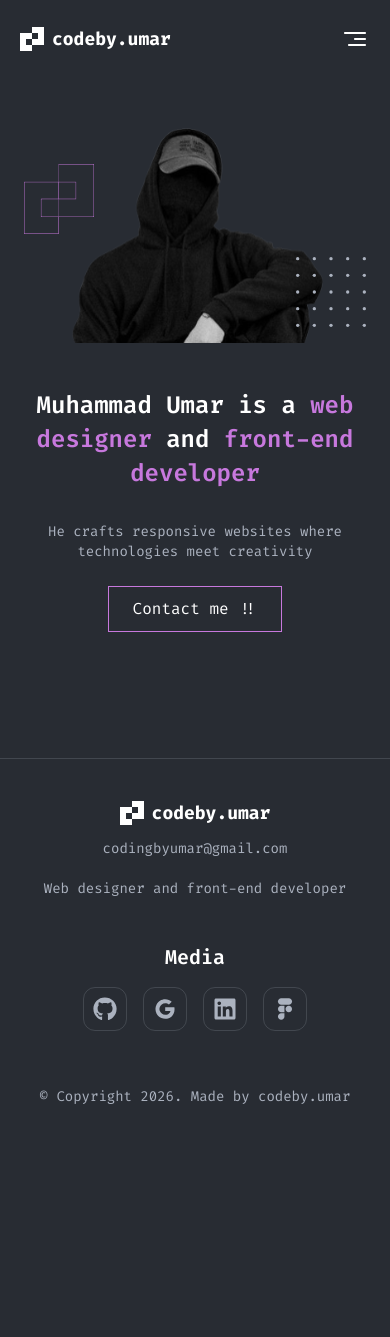
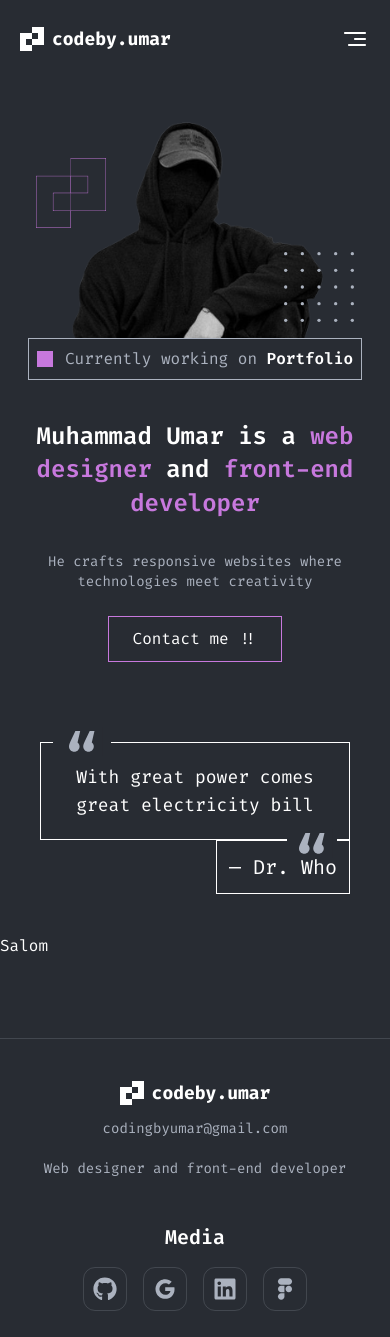
Before and after one commit to codeby-umar/codeby.umar, a React (Vite) app: page / in a window 390 px wide. Shown: the top 1337 px of the page. Before the commit the page ends 1147 px from the top, so only its background shows below. Built offline with nearby package versions, Linux system fonts and the light colour scheme.

Commit message:
responsive

```diff
--- a/src/components/others/HeroSection.jsx
+++ b/src/components/others/HeroSection.jsx
@@ -27,7 +27,7 @@ function HeroSection() {
             </button>
           </div>
         </div>
-
+        <div>
           <div className="relative flex justify-center w-full md:w-auto">
             <img
               src={images}
@@ -45,6 +45,13 @@ function HeroSection() {
               className="absolute right-2 bottom-4 z-50 w-17.5 sm:right-4 sm:bottom-6 sm:w-22.5 md:top-55 md:right-6 md:bottom-auto md:w-auto"
             />
           </div>
+          <div className="flex items-center gap-3 border border-[#ABB2BF] p-2">
+            <div className="h-4 w-4 bg-[#C778DD]"></div>
+            <p className="text-[#ABB2BF] text-base">
+              {t("home.current")} <span className="font-semibold text-white"> {t("home.port")}</span>
+            </p>
+          </div>
+        </div>
       </div>
     </section>
   );
--- /dev/null
+++ b/src/components/others/Project.jsx
@@ -0,0 +1,11 @@
+import React from 'react'
+
+function Project() {
+  return (
+    <div className='container'>
+    Salom
+    </div>
+  )
+}
+
+export default Project
--- /dev/null
+++ b/src/components/others/Smartalk.jsx
@@ -0,0 +1,37 @@
+import { useTranslation } from "react-i18next";
+import zam from "../../assets/images/zam.svg";
+
+function Smartalk() {
+  const { t } = useTranslation();
+  return (
+    <section className="relative overflow-x-hidden p-5 md:p-0">
+      <div className="container flex flex-col items-center justify-center">
+        <div className="flex p-5 flex-col items-end justify-center">
+          <div className="relative w-full border p-5 md:p-8">
+            <img
+              className="absolute -top-4 left-3 bg-[#282C33] px-2"
+              src={zam}
+              alt="qoshtirnoq"
+            />
+            <h1 className="text-center text-lg md:text-2xl">
+              {t("home.smart")}
+            </h1>
+          </div>
+
+          <div className="relative border p-3 md:p-4">
+            <img
+              className="absolute -top-3 right-3 bg-[#282C33] px-1"
+              src={zam}
+              alt="qoshtirnoq"
+            />
+            <p className="text-xl md:text-2xl">— Dr. Who</p>
+          </div>
+        </div>
+      </div>
+
+      <div className="absolute right-10 top-10 hidden h-21 w-24 translate-x-1/2 border border-[#ABB2BF] md:block"></div>
+    </section>
+  );
+}
+
+export default Smartalk;
--- a/src/messages/en.json
+++ b/src/messages/en.json
@@ -15,6 +15,9 @@
     "log" : "web designer",
     "and" : "and",
     "salom" : "front-end developer",
+    "current" : "Currently working on ",
+    "port" : "Portfolio",
+    "smart" : "With great power comes great electricity bill",
     "description": "He crafts responsive websites where technologies meet creativity",
     "button" : "Contact me !!",
     "img" : "Currently working on Portfolio"
--- a/src/messages/ru.json
+++ b/src/messages/ru.json
@@ -1,23 +1,25 @@
 {
   "navbar": {
-    "home" : "дом",
-    "work" : "работает",
-    "about" : "обо мне",
-    "contacts" : "контакты"
+    "home": "дом",
+    "work": "работает",
+    "about": "обо мне",
+    "contacts": "контакты"
   },
   "home": {
     "title": "Мухаммад Умар —  ",
-    "log" : "веб-дизайнер",
-    "and" : "и ",
-    "salom" : "фронтенд-разработчик.",
+    "log": "веб-дизайнер",
+    "and": "и ",
+    "salom": "фронтенд-разработчик.",
+    "current": "В настоящее время работаю над",
+    "port": "Портфель",
     "description": "Он создает адаптивные веб-сайты, где технологии сочетаются с креативностью.",
-    "button" : "Свяжитесь со мной !!",
-    "img" : "В настоящее время работаю над портфолио."
+    "button": "Свяжитесь со мной !!",
+    "smart" : "Больше мощность — дороже электричество очевидно.",
+    "img": "В настоящее время работаю над портфолио."
   },
-  "footer" : {
-      "description" : "Веб-дизайнер и фронтенд-разработчик",
-      "media" : "СМИ",
-      "umar" : "© Авторские права 2026. Создано codeby.umar"
-   }
-
+  "footer": {
+    "description": "Веб-дизайнер и фронтенд-разработчик",
+    "media": "СМИ",
+    "umar": "© Авторские права 2026. Создано codeby.umar"
+  }
 }
--- a/src/messages/uz.json
+++ b/src/messages/uz.json
@@ -1,23 +1,25 @@
 {
   "navbar": {
-    "home" : "bosh sahifa",
-    "work" : "ishlarim",
-    "about" : "men haqimda",
-    "contacts" : "kontaktlar"
+    "home": "bosh sahifa",
+    "work": "ishlarim",
+    "about": "men haqimda",
+    "contacts": "kontaktlar"
   },
-   "home": {
+  "home": {
     "title": "Muhammad Umar   ",
-    "log" : "veb-dizayner",
-    "and" : "va",
-    "salom" : "front-end dasturchisi",
+    "log": "veb-dizayner",
+    "and": "va",
+    "salom": "front-end dasturchisi",
+    "current": "Hozirda ustida ishlamoqda",
+    "port": "Portfolio",
     "description": "U texnologiyalar ijodkorlik bilan uchrashadigan sezgir veb-saytlarni yaratadi",
-    "button" : "Men bilan bog'laning!!",
-    "img" : "Hozirda Portfolio ustida ishlamoqda"
+    "button": "Men bilan bog'laning!!",
+    "smart": "Kuch katta bo‘lsa, to‘lov ham katta bo‘ladi",
+    "img": "Hozirda Portfolio ustida ishlamoqda"
   },
-  "footer" : {
-      "description" : "Veb-dizayner va front-end dasturchisi",
-      "media" : "Ijtimoiy tarmoqlar",
-      "umar" : "© Mualliflik huquqi 2026. Codeby.umar tomonidan yaratilgan"
-   }
-
+  "footer": {
+    "description": "Veb-dizayner va front-end dasturchisi",
+    "media": "Ijtimoiy tarmoqlar",
+    "umar": "© Mualliflik huquqi 2026. Codeby.umar tomonidan yaratilgan"
+  }
 }
--- a/src/pages/Home.jsx
+++ b/src/pages/Home.jsx
@@ -1,11 +1,15 @@
 import { useTranslation } from "react-i18next"
 import HeroSection from "../components/others/HeroSection";
+import Smartalk from "../components/others/Smartalk";
+import Project from "../components/others/Project";
 
 function Home() {
   const {t} = useTranslation();
   return (
     <div className="h-full">
        <HeroSection/>
+       <Smartalk/>
+       <Project/>
     </div>
   )
 }
```
Also changed, not shown: src/assets/images/zam.svg (added). Lines whose indentation alone changed are shown as unchanged.
